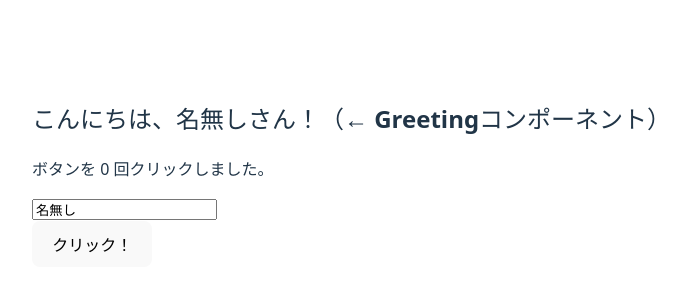
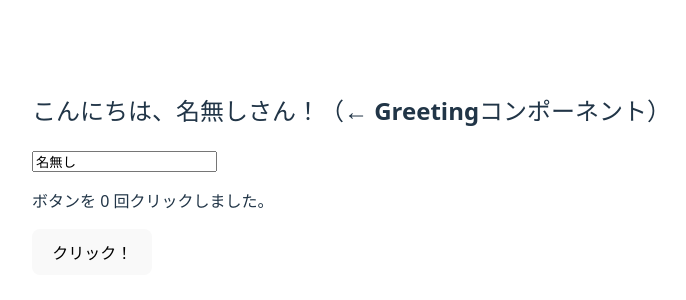
Before and after one commit to Yoalsfbin/react-practice, a React (Vite) app in the folder react-practice/: page / in a window 1280 px wide. Shown: the part 226-526 px from the top of the page, without its empty margins (0-686 px from the left). Built offline with nearby package versions, Linux system fonts and the light colour scheme.

Commit message:
propsの学習

```diff
--- a/react-practice/src/App.tsx
+++ b/react-practice/src/App.tsx
@@ -1,5 +1,6 @@
 import { useState, useEffect } from "react";
 import Greeting from "./components/Greeting";
+import Counter from "./components/Counter";
 
 function App() {
   const [name, setName] = useState("名無し");
@@ -11,8 +12,7 @@ function App() {
 
   return (
     <div style={{ padding: "2rem" }}>
-      <Greeting name={name} /> {/* ← propsで名前を渡す */}
-      <p>ボタンを {count} 回クリックしました。</p>
+      <Greeting name={name} />
       <input
         type="text"
         value={name}
@@ -20,7 +20,7 @@ function App() {
         placeholder="名前を入力"
       />
       <br />
-      <button onClick={() => setCount(count + 1)}>クリック！</button>
+      <Counter count={count} onClick={() => setCount(count + 1)} />
     </div>
   );
 }
--- /dev/null
+++ b/react-practice/src/components/Counter.tsx
@@ -0,0 +1,15 @@
+type CounterProps = {
+  count: number;
+  onClick: () => void;
+};
+
+function Counter({ count, onClick }: CounterProps) {
+  return (
+    <div>
+      <p>ボタンを {count} 回クリックしました。</p>
+      <button onClick={onClick}>クリック！</button>
+    </div>
+  );
+}
+
+export default Counter;
```
